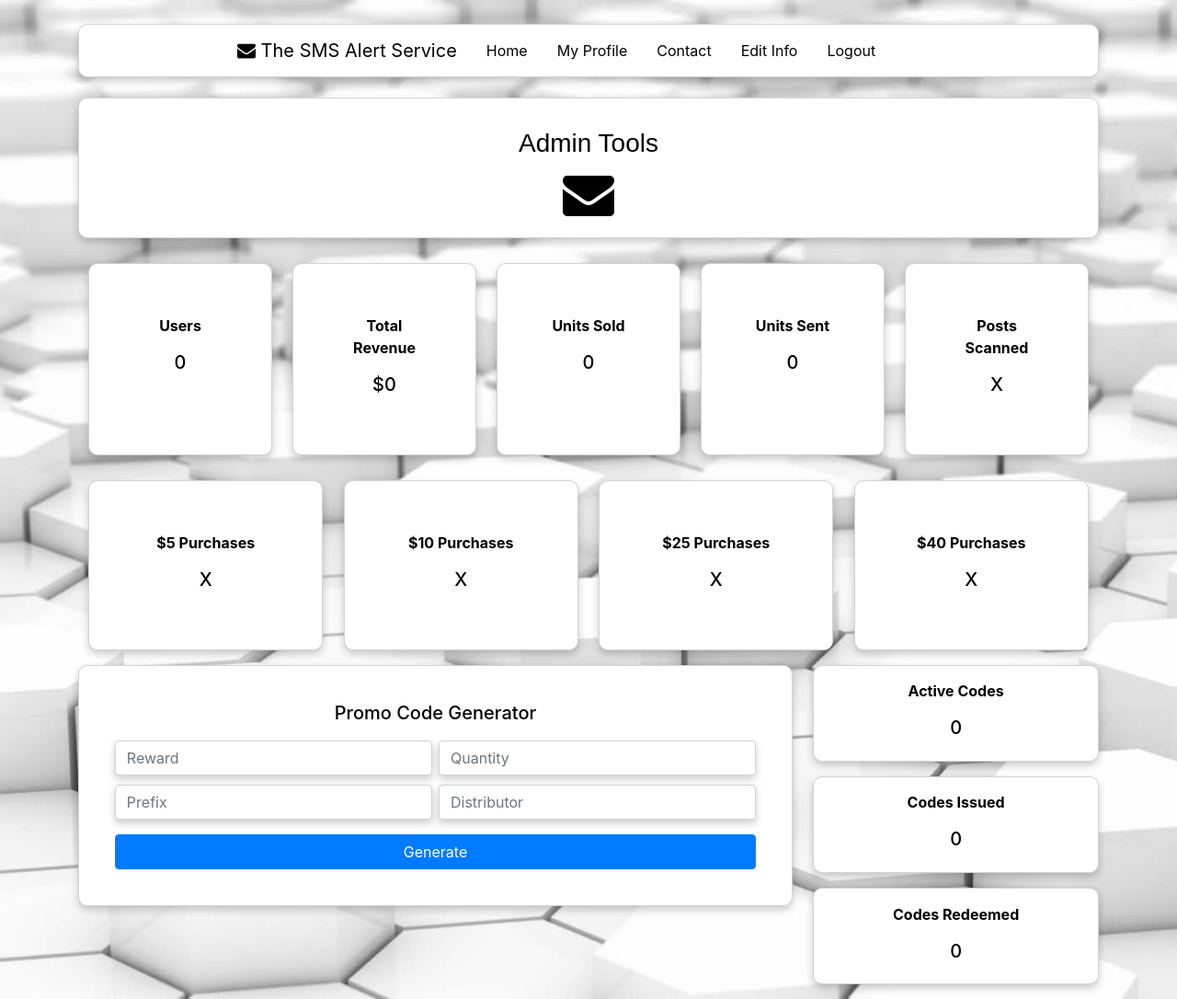
After one commit to nicholas-konar/SMSAlertService, a Flask app: page /admin in a window 1280 px wide. The commit adds this page. Shown: the whole page at 92% size. Run offline with Flask 2, Linux system fonts and the light colour scheme; the visitor is signed in with stand-in values (Sample User, id 1); data that the repository does not hold is empty; parts of the project's set-up code (start-up, migrations or seed data) failed here and were passed over; some libraries are stand-ins or nearby versions.

Commit message:
Create Admin tools part 1

```diff
--- a/SMSAlertService/SMSAlertService/reddit.py
+++ b/SMSAlertService/SMSAlertService/reddit.py
@@ -16,8 +16,8 @@ def has_new_post():
     post = get_latest_post()
     last_post_id = mongo.get_last_post_id()
     if post.id != last_post_id:
+        app.logger.info('New PostId: ' + post.id)
         mongo.save_post_id(post)
-        app.logger.info('New PostId: ' + post.id)
         return True
     else:
         app.logger.info('No new posts yet.')
--- a/SMSAlertService/SMSAlertService/static/style.css
+++ b/SMSAlertService/SMSAlertService/static/style.css
@@ -14,19 +14,41 @@
 }
 
 .leftside {
-  width: 49%;
+  width: 49.5%;
   float: left;
-  margin-right: 1%;
+  margin-right: 0.5%;
 }
 
 .rightside {
-  width: 49%;
+  width: 49.5%;
   float: right;
-  margin-left: 1%;
+  margin-left: 0.5%;
 }
 
 .container {
   width: 100% !important;
+}
+
+.flex-container {
+  display: flex;
+  flex-wrap: wrap;
+  flex-direction: row;
+  align-content: stretch;
+}
+
+@media (max-width: 800px) {
+  .flex-item, .flex-item-left, .flex-item-right {
+    flex: 48% !important;
+  }
+}
+
+.flex-item {
+  flex-grow: 1;
+}
+
+.box-margin {
+  margin: 1%;
+  flex: 10%;
 }
 
 .inner-container {
@@ -119,6 +141,7 @@
 }
 
 input {
+  margin-top: 10px !important;
   box-shadow: 0 4px 8px 0 rgba(0, 0, 0, 0.2);
   border-style: solid;
   border-color: lightgray;
--- /dev/null
+++ b/SMSAlertService/SMSAlertService/templates/admin.html
@@ -0,0 +1,117 @@
+<!DOCTYPE html>
+{% extends "base.html" %}
+{% block title %}Profile{% endblock %}
+<!-- ⌘Cmd + ⌥Option + Shift + L -->
+
+{% block content %}
+<html>
+<head>
+    <meta content="width=device-width, initial-scale=1" name="viewport">
+</head>
+<body>
+<div class="container">
+    <div class="box-area billboard">
+        <h3>Admin Tools</h3>
+        <h3><i class="fa fa-envelope fa-2x"></i></h3>
+    </div>
+    <div class="flex-container">
+        <div class="box-area box-margin">
+            <div class="flex-item">
+                <p><strong>Users</strong></p>
+                <h5>{{ total_users }}</h5>
+            </div>
+        </div>
+        <div class="box-area box-margin">
+            <div class="flex-item">
+                <p><strong>Total Revenue</strong></p>
+                <h5>${{ total_revenue }}</h5>
+            </div>
+        </div>
+        <div class="box-area box-margin">
+            <div class="flex-item">
+                <p><strong>Units Sold</strong></p>
+                <h5>{{ total_units_sold }}</h5>
+            </div>
+        </div>
+        <div class="box-area box-margin">
+            <div class="flex-item">
+                <p><strong>Units Sent</strong></p>
+                <h5>{{ total_units_sent }}</h5>
+            </div>
+        </div>
+        <div class="box-area box-margin">
+            <div class="flex-item">
+                <p><strong>Posts Scanned</strong></p>
+                <h5>X</h5>
+            </div>
+        </div>
+        <div class="box-area box-margin">
+            <div class="flex-item">
+                <p><strong>$5 Purchases</strong></p>
+                <h5>X</h5>
+            </div>
+        </div>
+        <div class="box-area box-margin">
+            <div class="flex-item">
+                <p><strong>$10 Purchases</strong></p>
+                <h5>X</h5>
+            </div>
+        </div>
+        <div class="box-area box-margin">
+            <div class="flex-item">
+                <p><strong>$25 Purchases</strong></p>
+                <h5>X</h5>
+            </div>
+        </div>
+        <div class="box-area box-margin">
+            <div class="flex-item">
+                <p><strong>$40 Purchases</strong></p>
+                <h5>X</h5>
+            </div>
+        </div>
+    </div>
+    <div class="main">
+        <div class="box-area">
+            <h5>Promo Code Generator</h5>
+            <form action="/generate-codes" method="POST">
+                <div class="leftside">
+                    <div class="form-group">
+                        <input class="form-control input" id="reward" name="reward" placeholder="Reward"
+                               required="required" type="text">
+                        <input class="form-control input" id="prefix" name="prefix" placeholder="Prefix"
+                               required="required" type="text">
+                    </div>
+                </div>
+                <div class="rightside">
+                    <div class="form-group">
+                        <input class="form-control input" id="quantity" name="quantity" placeholder="Quantity"
+                               required="required" type="text">
+                        <input class="form-control input" id="distributor" name="distributor" placeholder="Distributor"
+                               required="required" type="text">
+                    </div>
+                </div>
+
+                <button class="btn btn-primary container" type="submit">Generate</button>
+            </form>
+        </div>
+    </div>
+    <div class="sidebar">
+        <div class="box-area">
+            <p><strong>Active Codes</strong></p>
+            <h5>{{ active_codes }}</h5>
+        </div>
+        <div class="box-area">
+            <p><strong>Codes Issued</strong></p>
+            <h5>{{ total_codes }}</h5>
+        </div>
+        <div class="box-area">
+            <p><strong>Codes Redeemed</strong></p>
+            <h5>{{ total_codes_redeemed }}</h5>
+        </div>
+    </div>
+</div>
+<div class="sidebar">
+</div>
+</body>
+</html>
+{% endblock %}
--- /dev/null
+++ b/SMSAlertService/SMSAlertService/util.py
@@ -0,0 +1,62 @@
+import secrets
+import string
+
+from SMSAlertService import app
+
+
+def generate_code(prefix):
+    length = 6
+    code = ''.join(secrets.choice(string.ascii_uppercase + string.digits)
+                   for i in range(length))
+    code = prefix.upper() + "-" + code.upper()
+    app.logger.info(f"generated random string '{code}'")
+    return code
+
+
+def calculate_issued_codes(codes):
+    return len(codes)
+
+
+def filter_active_codes(codes):
+    active_codes = []
+    for code in codes:
+        if code['Active']:
+            active_codes.append(code)
+    return active_codes
+
+
+def calculate_total_active_codes(codes):
+    active_codes = filter_active_codes(codes)
+    return len(active_codes)
+
+
+def calculate_total_revenue(users):
+    total_revenue = 0
+    for user in users:
+        revenue = user['TotalRevenue']
+        total_revenue += int(revenue)
+    return total_revenue
+
+
+def calculate_total_units_sent(users):
+    total_msgs_sent = 0
+    for user in users:
+        msg_data = user['TwilioRecords']
+        total_msgs_sent += len(msg_data)
+    return total_msgs_sent
+
+
+def calculate_total_units_sold(users):
+    units_sold = 0
+    for user in users:
+        units = user['UnitsPurchased']
+        units_sold += int(units)
+    return units_sold
+
+
+def calculate_total_codes_redeemed(users):
+    total_codes_redeemed = 0
+    for user in users:
+        codes_redeemed = user['PromoCodeRecords']
+        total_codes_redeemed += len(codes_redeemed)
+    return total_codes_redeemed
--- a/SMSAlertService/SMSAlertService/views.py
+++ b/SMSAlertService/SMSAlertService/views.py
@@ -2,7 +2,7 @@ from bcrypt import checkpw
 from flask import request, redirect, render_template, session, url_for, jsonify
 from twilio.twiml.messaging_response import MessagingResponse
 
-from SMSAlertService import app, mongo, notification
+from SMSAlertService import app, mongo, notification, util
 
 
 # -------------------------------- ABOUT + LOGIN + LOGOUT + SIGNUP --------------------------------
@@ -32,15 +32,17 @@ def login():
 
     if request.method == "POST":
         username = request.form.get("username")
-        password = request.form.get("password")
+        pw_input = request.form.get("password")
 
-        username_found = mongo.get_user(username)
-        if username_found:
-            passwordcheck = username_found['Password']
-
-            if checkpw(password.encode('utf-8'), passwordcheck):
-                session["username"] = username
-                session["phonenumber"] = mongo.get_phonenumber(username_found['Username'])
+        user = mongo.get_user(username)
+        if user:
+            password = user['Password']
+            if checkpw(pw_input.encode('utf-8'), password):
+                session["username"] = user['Username']
+                session["phonenumber"] = user['PhoneNumber']
+                if user['Username'] == "Admin":
+                    session['admin'] = True
+                    return redirect(url_for('admin'))
                 return redirect(url_for('home'))
             else:
                 message = 'Wrong password'
@@ -83,6 +85,28 @@ def signup():
 
 
 # -------------------------------- PROFILE --------------------------------
+@app.route('/admin')
+def admin():
+    if "admin" in session:
+        users = mongo.get_users()
+        total_users = len(users)
+        total_units_sent = util.calculate_total_units_sent(users)
+        total_units_sold = util.calculate_total_units_sold(users)
+        total_revenue = util.calculate_total_revenue(users)
+        total_codes_redeemed = util.calculate_total_codes_redeemed(users)
+
+        codes = mongo.get_codes()
+        total_codes = util.calculate_issued_codes(codes)
+        active_codes = util.calculate_total_active_codes(codes)
+
+        return render_template('admin.html', username=True, total_users=total_users, total_codes=total_codes,
+                               active_codes=active_codes, total_revenue=total_revenue,
+                               total_units_sent=total_units_sent, total_units_sold=total_units_sold,
+                               total_codes_redeemed=total_codes_redeemed)
+    else:
+        return redirect(url_for("login"))
+
+
 @app.route('/profile')
 def profile():
     if "username" not in session:
@@ -242,14 +266,16 @@ def notify():
     return resp
 
 
-@app.route("/generate-codes", methods=['GET'])
+@app.route("/generate-codes", methods=['POST'])
 def generate_codes():
     # /generate-codes?reward=10&batch_size=5&distributor=Chad&prefix=nk
     # http://127.0.0.1:5000/generate-codes?reward=10&batch_size=1&distributor=Chad&prefix=nk
-    reward = request.args.get('reward')
-    batch_size = request.args.get('batch_size')
-    distributor = request.args.get('distributor')
-    prefix = request.args.get('prefix')
-    mongo.create_promo_codes(reward, batch_size, distributor, prefix)
-    return jsonify(
-        {'Success': True, 'Reward': reward, 'BatchSize': batch_size, 'Distributor': distributor, 'Prefix': prefix})
+    if 'admin' in session:
+        reward = request.form.get('reward')
+        quantity = request.form.get('quantity')
+        distributor = request.form.get('distributor')
+        prefix = request.form.get('prefix')
+        mongo.create_promo_codes(reward, quantity, distributor, prefix)
+        return redirect(url_for('admin'))
+    else:
+        return None
```
Also changed, not shown: SMSAlertService/SMSAlertService/mongo.py (+21 -19 lines).
